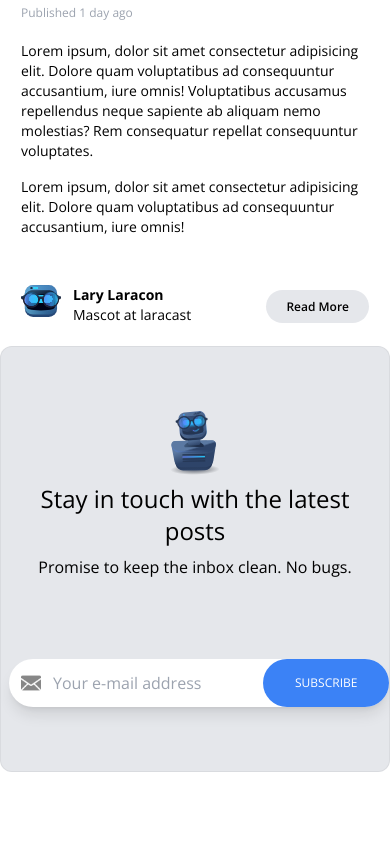
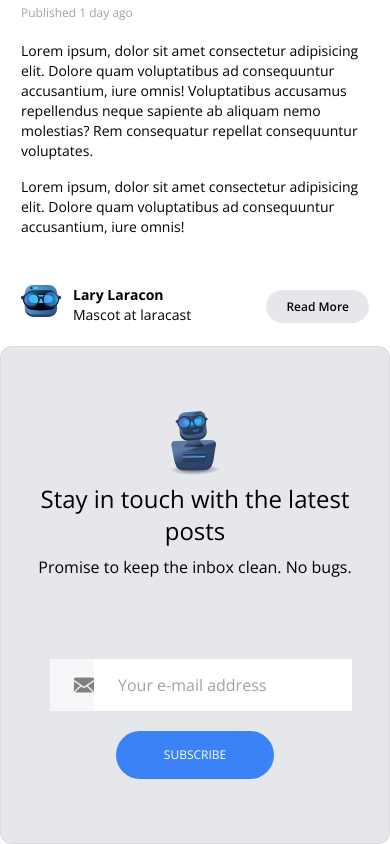
Before and after one commit to dev-arpita/html-css-workshop-project, a plain HTML site: page index.html in a window 390 px wide. Shown: the part 5065-5909 px from the top of the page. Before the commit the page ends 5837 px from the top, so only its background shows below. Drawn offline with nearby package versions, Linux system fonts and the light colour scheme.

Commit message:
fixes responsive design

```diff
--- a/index.html
+++ b/index.html
@@ -427,20 +427,20 @@
                     </article>
                 </div>
             </main>
-            <footer class="flex text-center flex-col items-center justify-center gap-6 bg-gray-200 border border-opacity-5 border-black cursor-pointer rounded-xl py-16 px-2 lg:px-0 mt-15">
+            <footer class="flex text-center flex-col items-center justify-center gap-6 bg-gray-200 border border-opacity-5 border-black cursor-pointer rounded-xl py-16 px-4 lg:px-0 mt-15">
                 <div class="w-full flex items-center flex-col gap-2">
                     <img src="assets/larydefault.svg" alt="" class="w-16 h-16">
                     <h3 class="text-2xl lg:text-3xl">Stay in touch with the latest posts</h3>
                     <p class="m-0">Promise to keep the inbox clean. No bugs. </p>
                 </div>
-                <div class="w-full  mx-auto mt-14">
+                <div class="w-full mx-auto mt-14">
                     <form action="" method="post">
-                        <div class="inline-flex justify-between gap-2 rounded-full bg-white shadow-lg">
-                            <label for="email" class="ml-3 lg:ml-5 mr-1 inline-block w-5 h-5 lg:w-6 lg:h-6 self-center opacity-70">
-                                <img src="/assets/mail.png" alt="" class="">
+                        <div class="md:inline-flex flex flex-wrap justify-center gap-y-5 md:justify-between  md:gap-2 rounded-full bg-transparent md:bg-white md:shadow-lg">
+                            <label for="email" class="ml-3 lg:ml-5 inline-block self-center opacity-70 py-4 pl-6 lg:pl-2 bg-white h-full">
+                                <img src="/assets/mail.png" alt="" class=" w-5 h-5 lg:w-6 lg:h-6">
                             </label>
-                            <input type="email" id="email" name="email" placeholder="Your e-mail address" class="pl-0 lg:pl-2 pr-0 lg:pr-14 py-3 focus:outline-none">
-                            <a href="#" class=" py-4 px-8 text-white uppercase bg-blue-500 rounded-full  text-xs py-auto hover:bg-blue-600">subscribe</a>
+                            <input type="email" id="email" name="email" placeholder="Your e-mail address" class="pl-6 pr-8 lg:px-8 lg:pl-2 lg:pr-14 py-3 focus:outline-none">
+                            <a href="#" class=" py-4 px-12 text-white uppercase bg-blue-500 rounded-full  text-xs py-auto hover:bg-blue-600">subscribe</a>
                         </div>
                     </form>
                 </div>
```
